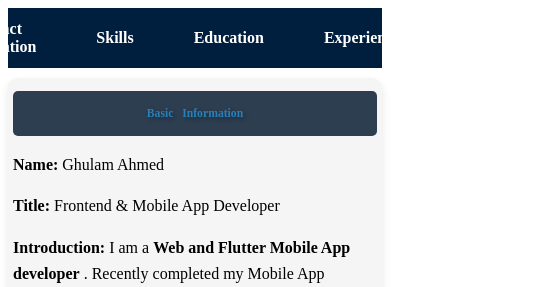
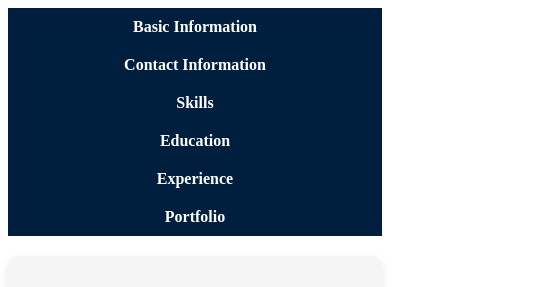
Before and after one commit to Ghulam-Ahmed-1357/-Resume, a plain HTML site: page index.html in a window 390 px wide. Shown: the top 287 px of the page, 536 px wide, since content can reach past the window. Drawn offline with Linux system fonts and the light colour scheme.

Commit message:
first commit

```diff
--- a/style.css
+++ b/style.css
@@ -44,19 +44,19 @@ html {
 h1,
 h2 {
     padding: 1rem;
-    border-radius: 5px;
+    border-radius: 50px;
     text-align: center;
     text-shadow: 2px 2px 5px rgba(0, 0, 0, 0.3);
 }
 
 h1 {
-    font-size: 3vw;
+    font-size: 2.5rem;
     background-color: #2C3E50;
     color: #ECF0F1;
 }
 
 h2 {
-    font-size: 2vw;
+    font-size: 1.8rem;
     background-color: #3498DB;
     color: #FFF;
 }
@@ -81,7 +81,7 @@ p {
     background-color: #F5F5F5;
     padding: 20px;
     margin: 20px auto;
-    max-width: 1000px;
+    /* max-width: 900px; */
     border-radius: 10px;
     box-shadow: 0 4px 8px rgba(0, 0, 0, 0.1);
 }
@@ -115,22 +115,14 @@ p {
     transform: scale(1.05);
 }
 
-@media (max-width: 480) {
+@media (max-width: 768px) {
     .navibar {
-        flex-direction: row;
+        flex-direction: column;
         height: auto;
     }
 
-    h1 {
-        font-size: 1.8rem;
-    }
-
-    h2 {
-        font-size: 1.4rem;
-    }
-
     .navibar li {
-        margin: 5px 0;
+        margin: 10px 0;
     }
 
     .basic-info,
@@ -153,16 +145,3 @@ p {
 .portfolio ul li {
     padding: 5px 0;
 }
-
-@media (max-width: 768px) {
-
-    .basic-info,
-    .contact-info,
-    .skills,
-    .education,
-    .experience,
-    .portfolio {
-        padding: 5px;
-        margin: 10px auto;
-    }
-}
```
